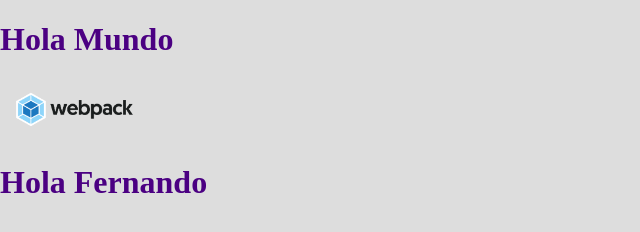
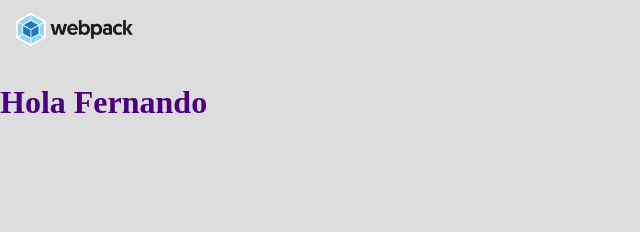
Before and after one commit to adrianfonsecal/webpack-starter, a website built with webpack: page src/index.html in a window 1280 px wide. Shown: the whole page, without its empty margins (0-640 px from the left). Built offline with nearby package versions, Linux system fonts and the light colour scheme.

Commit message:
Borré las líneas de ejemplo
Borré las líneas para que puedan ver que es sólo un ejemplo

```diff
--- a/src/index.html
+++ b/src/index.html
@@ -8,8 +8,6 @@
 </head>
 <body>
 
-    <h1> Hola Mundo </h1>
-
     <!-- Comentario -->
     <!-- Comentario -->
     <!-- Comentario -->
```
